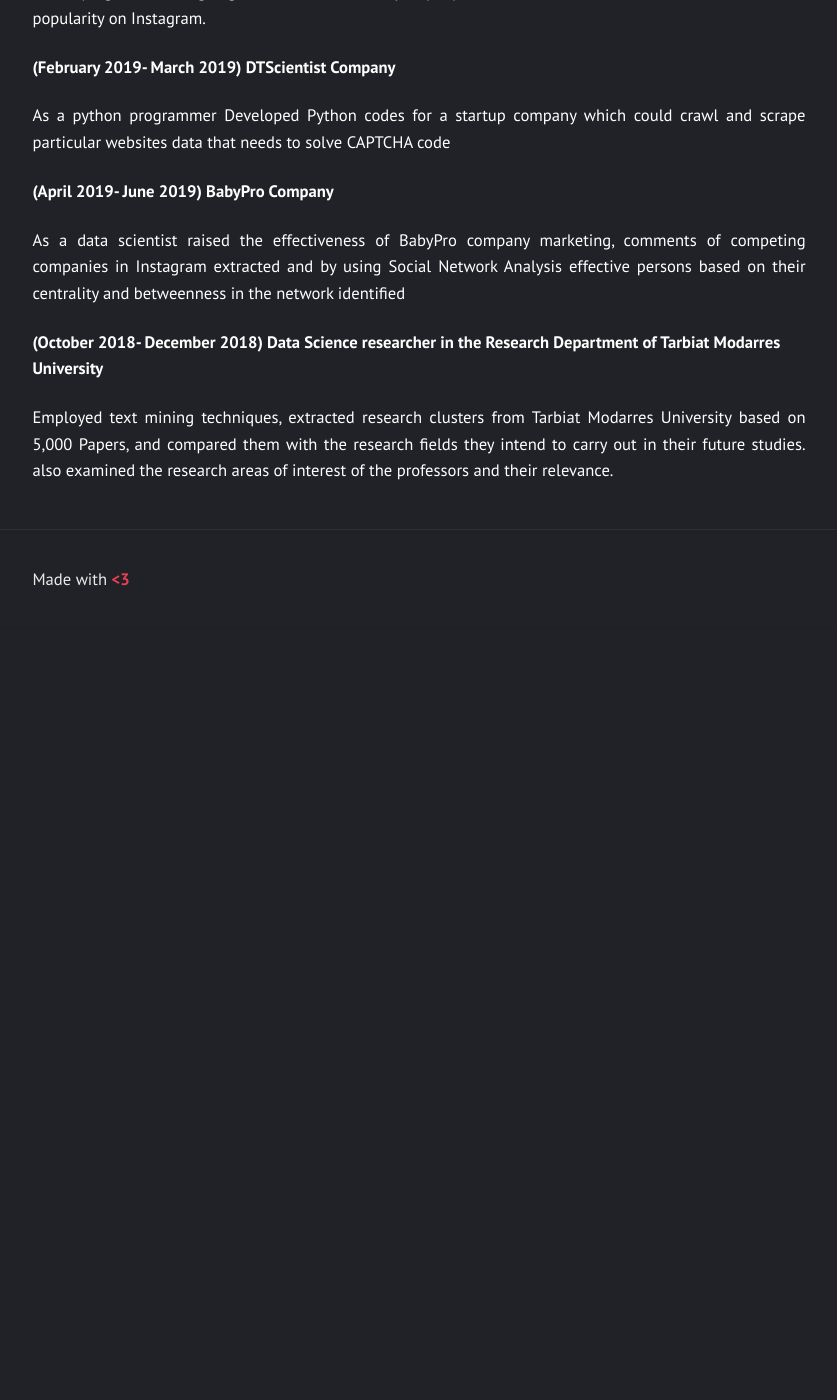
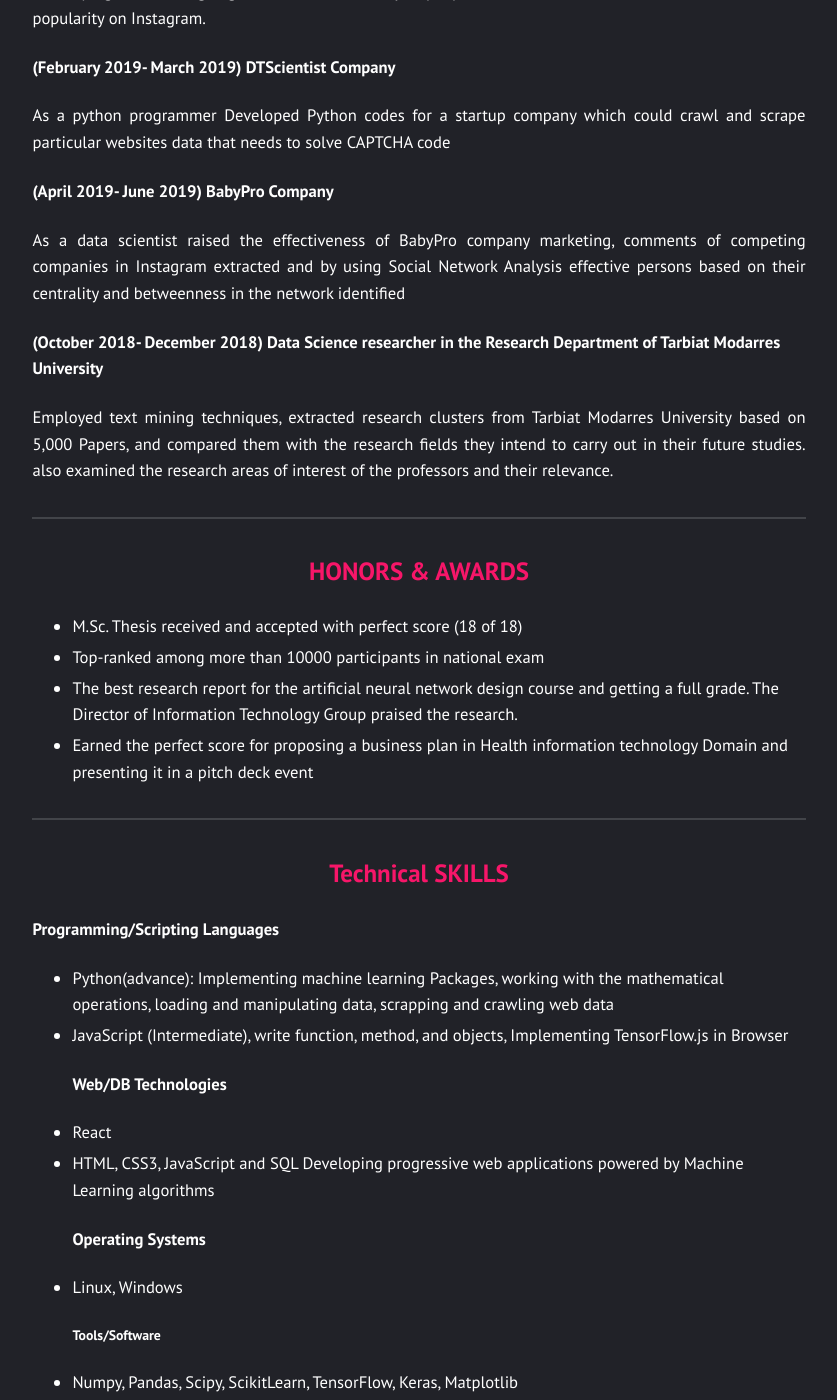
Before and after one commit to rasoulnorouzi/rasoulnorouzi.github.io, a Jekyll site: the page built from cv.md, in a window 1280 px wide and 1400 px high, scrolled down 970 px. Shown: the whole window, without its empty margins (221-1058 px from the left). Built offline with Jekyll 4.4.1, drawn with Linux system fonts in a browser that asks for light colours; before the commit the page ends 1600 px from its top, so only the background shows below that; some of the changed text lies outside the part shown.

Commit message:
Update cv.md

```diff
--- a/cv.md
+++ b/cv.md
@@ -30,3 +30,35 @@ As a python programmer Developed Python codes for a startup company which could
 As a data scientist raised the effectiveness of BabyPro company marketing, comments of competing companies in Instagram extracted and by using Social Network Analysis effective persons based on their centrality and betweenness in the network identified
 #### (October 2018- December 2018) Data Science researcher in the Research Department of Tarbiat Modarres University
 Employed text mining techniques, extracted research clusters from Tarbiat Modarres University based on 5,000 Papers, and compared them with the research fields they intend to carry out in their future studies. also examined the research areas of interest of the professors and their relevance.
+
+------------
+<h2 style="color:rgb(247, 22, 105);text-align:center;"> HONORS & AWARDS </h2>
+- M.Sc. Thesis received and accepted with perfect score (18 of 18)
+- Top-ranked among more than 10000 participants in national exam
+- The best research report for the artificial neural network design course and getting a full grade. The Director of Information Technology Group praised the research.
+- Earned the perfect score for proposing a business plan in Health information technology Domain and presenting it in a pitch deck event
+
+------------
+<h2 style="color:rgb(247, 22, 105);text-align:center;"> Technical SKILLS </h2>
+#### Programming/Scripting Languages
+- Python(advance): Implementing machine learning Packages, working with the mathematical
+operations, loading and manipulating data, scrapping and crawling web data
+- JavaScript (Intermediate), write function, method, and objects, Implementing TensorFlow.js in Browser
+#### Web/DB Technologies
+- React
+- HTML, CSS3, JavaScript and SQL
+Developing progressive web applications powered by Machine Learning algorithms
+#### Operating Systems
+- Linux, Windows
+##### Tools/Software
+- Numpy, Pandas, Scipy, ScikitLearn, TensorFlow, Keras, Matplotlib
+#### Other Technical Skills
+- Git/GitHub: Clone, Fork, Push, Pull
+- Latex: Paper Writing (Personal Choice: Overleaf)
+- Microsoft Office: Excel, Word, Power Point
+------------
+<h2 style="color:rgb(247, 22, 105);text-align:center;"> RESEARCH INTERESTS </h2>
+- Natural Language Processing and Text Mining applications in Social Network Analysis
+- Machine Learning and Knowledge Discovery Application in Decision Making, Special in Clinical Process
+- Word Embeddings and their effects on Downstream Tasks
+- Recommender Systems
```
